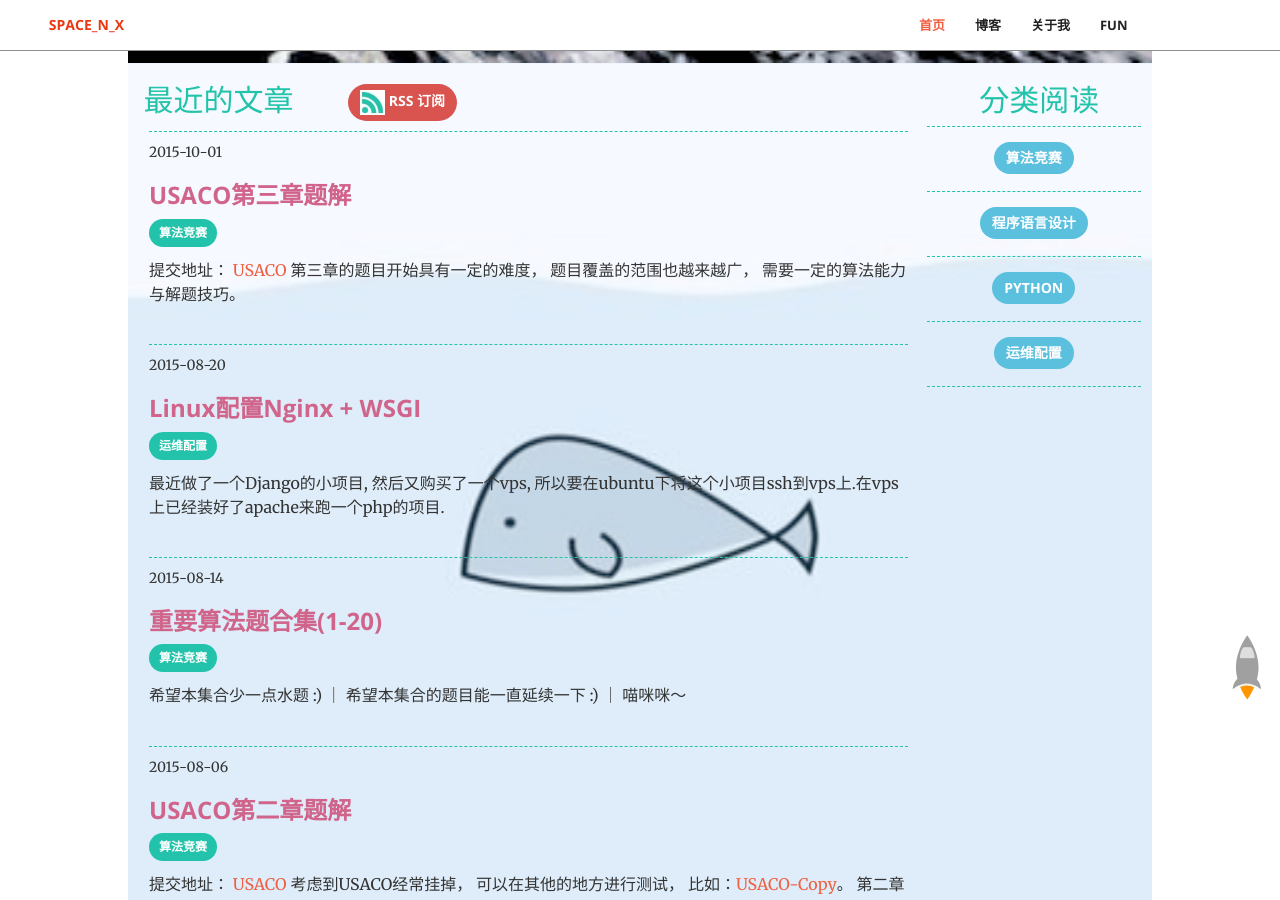
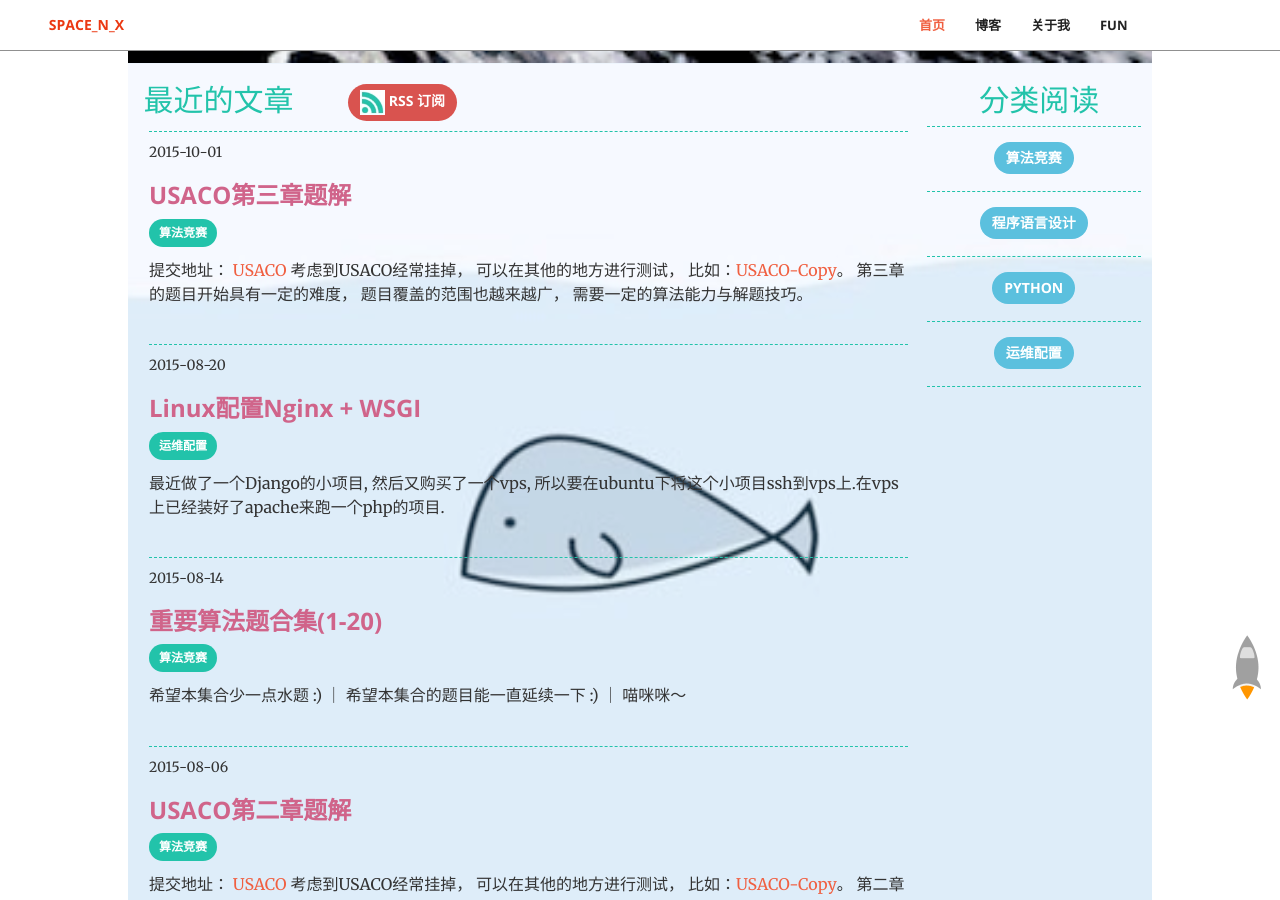
Before and after one commit to tcOops/hololens, a Jekyll site: the page built from index.html, in a window 1280 px wide and 900 px high, scrolled down 837 px. Built offline with Jekyll 4.4.1, drawn with Linux system fonts in a browser that asks for light colours; Markdown is read by kramdown in place of the engine named in the settings; comment, search, counter and statistics services are not loaded.

Commit message:
add new posts

```diff
--- a/_posts/2015-10-01-USACO-CH3.md
+++ b/_posts/2015-10-01-USACO-CH3.md
@@ -4,7 +4,7 @@ time: 2015.10.01
 layout: post
 tags:
 - 算法竞赛
-excerpt: 提交地址： [USACO](http://train.usaco.org/usacogate) 第三章的题目开始具有一定的难度， 题目覆盖的范围也越来越广， 需要一定的算法能力与解题技巧。
+excerpt: 提交地址： [USACO](http://train.usaco.org/usacogate) 考虑到USACO经常挂掉， 可以在其他的地方进行测试， 比如：[USACO-Copy](http://cqoi.net:2012/problemset.php)。 第三章的题目开始具有一定的难度， 题目覆盖的范围也越来越广， 需要一定的算法能力与解题技巧。
 ---
 
 * Agri-Net
```
